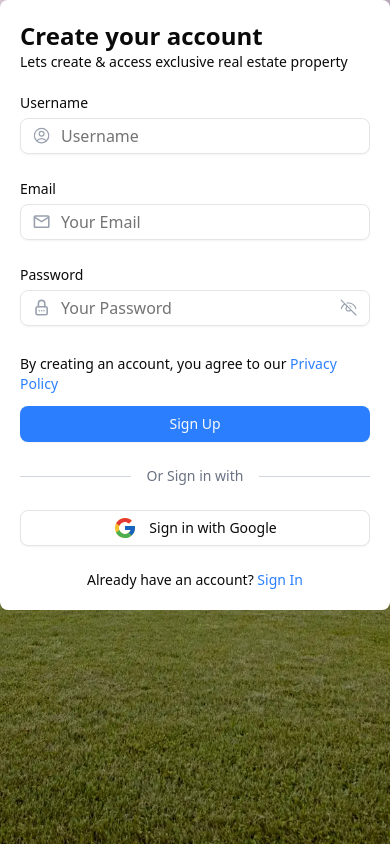
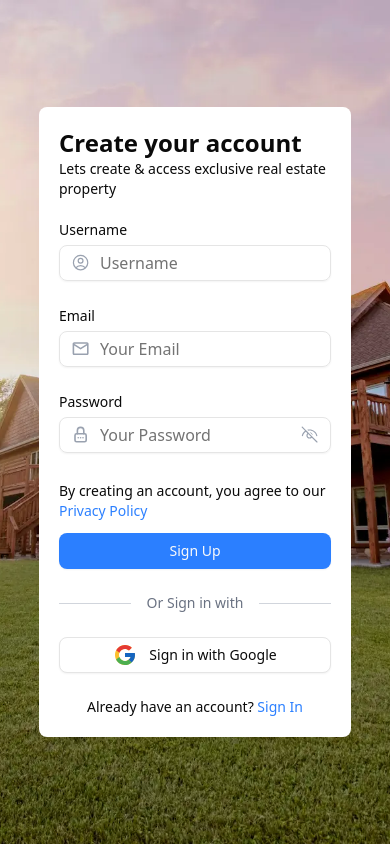
Before and after one commit to Shahmeer43/instarent_fe, a Next.js app: page / in a window 390 px wide. Built offline with nearby package versions, Linux system fonts and the light colour scheme; no server answers.

Commit message:
made the sign up page fully responsive

```diff
--- a/shared/components/SignUp/SignUp.jsx
+++ b/shared/components/SignUp/SignUp.jsx
@@ -108,7 +108,7 @@ const SignUp = () => {
           variant="outline"
           className="cursor-pointer rounded-md hover:bg-gray-200"
           content={
-            <div className="flex items-center gap-x-3">
+            <div className="flex items-center gap-x-3 text-wrap">
               <Google className="size-6" /> Sign in with Google
             </div>
           }
--- a/src/app/page.jsx
+++ b/src/app/page.jsx
@@ -5,10 +5,12 @@ import bg from "@/assets/images/instarent_auth_bg.webp";
 
 const HomePage = () => {
   return (
-    <div className="relative w-full h-screen">
+    <div className="relative w-full min-h-screen flex justify-center items-center overflow-x-hidden overflow-y-auto">
       <Image fill src={bg} priority alt="background" className="object-cover" />
-      <div className="relative z-10">
-        <SignUp />
+      <div className="relative z-10 w-[80%] flex justify-center lg:justify-end">
+        <div className="w-full max-w-md">
+          <SignUp />
+        </div>
       </div>
     </div>
   );
```
